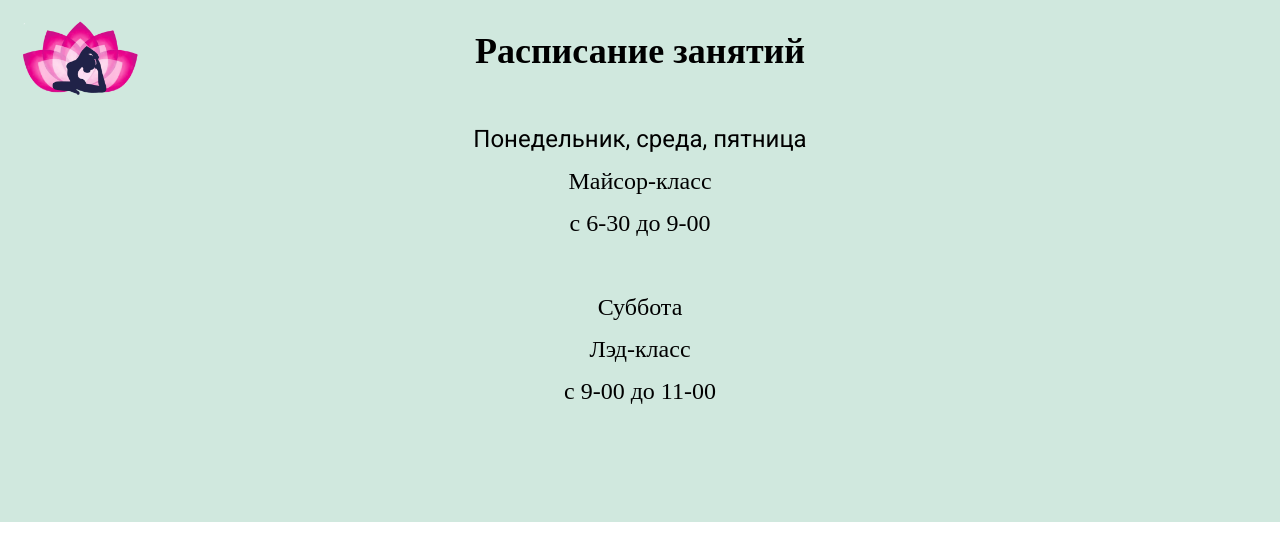
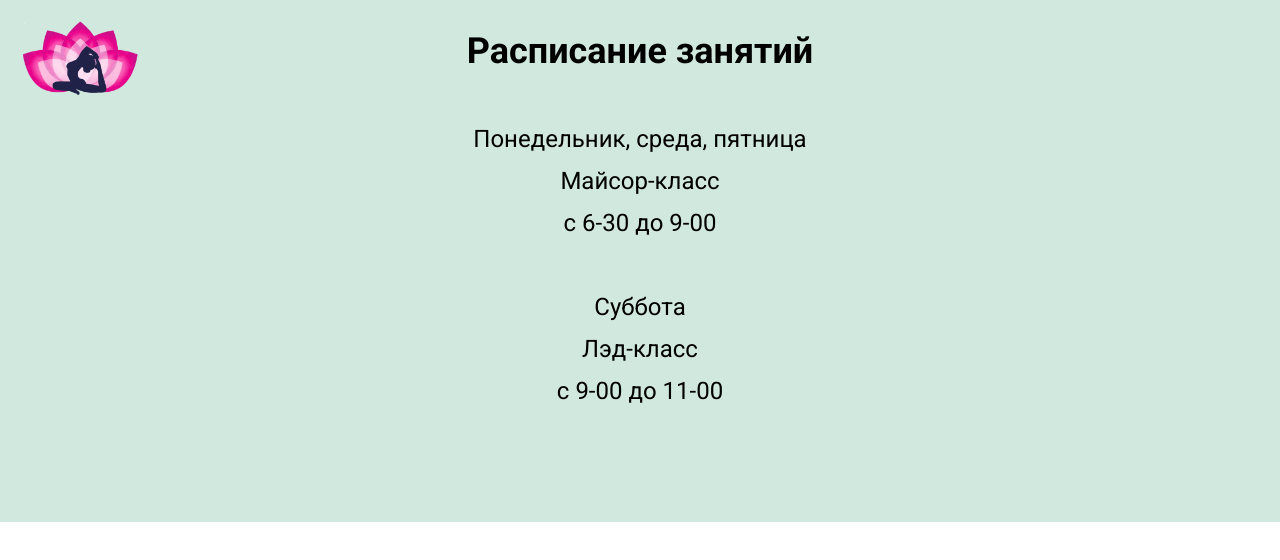
Before and after one commit to elenabessonova/ashtanga-nn, a plain HTML site: page schedule.html in a window 1280 px wide. Drawn offline with Linux system fonts and the light colour scheme.

Commit message:
new text

```diff
--- a/schedule.html
+++ b/schedule.html
@@ -27,21 +27,21 @@
                                 <div class="t-col t-col_6 t-prefix_3">
                                     <div class="t022__text t-text t-text_sm t-animate" data-animate-style="zoomin" style="" field="text">
                                         <div style="font-size: 36px;text-align: center" data-customstyle="yes">
-                                            <strong style="font-size: 36px;text-align: center">Расписание занятий</strong>
+                                            <strong style="font-family: Roboto;font-size: 36px;text-align: center">Расписание занятий</strong>
                                             <br/>
                                             <br/>
                                             <span style="font-family: Roboto;font-size: 24px;text-align: center">Понедельник, среда, пятница</span>
                                             <br/>
-                                            <span style="font-size: 24px;text-align: center">Майсор-класс</span>
+                                            <span style="font-family: Roboto;font-size: 24px;text-align: center">Майсор-класс</span>
                                             <br/>
-                                            <span style="font-size: 24px;text-align: center">с 6-30 до 9-00</span>
+                                            <span style="font-family: Roboto;font-size: 24px;text-align: center">с 6-30 до 9-00</span>
                                             <br/>
                                             <br/>
-                                            <span style="font-size: 24px;text-align: center">Суббота</span>
+                                            <span style="font-family: Roboto;font-size: 24px;text-align: center">Суббота</span>
                                             <br/>
-                                            <span style="font-size: 24px;text-align: center">Лэд-класс</span>
+                                            <span style="font-family: Roboto;font-size: 24px;text-align: center">Лэд-класс</span>
                                             <br/>
-                                            <span style="font-size: 24px;text-align: center">с 9-00 до 11-00</span>
+                                            <span style="font-family: Roboto;font-size: 24px;text-align: center">с 9-00 до 11-00</span>
                                             <br/>
                                             <br/>
                                             <br/>
```
